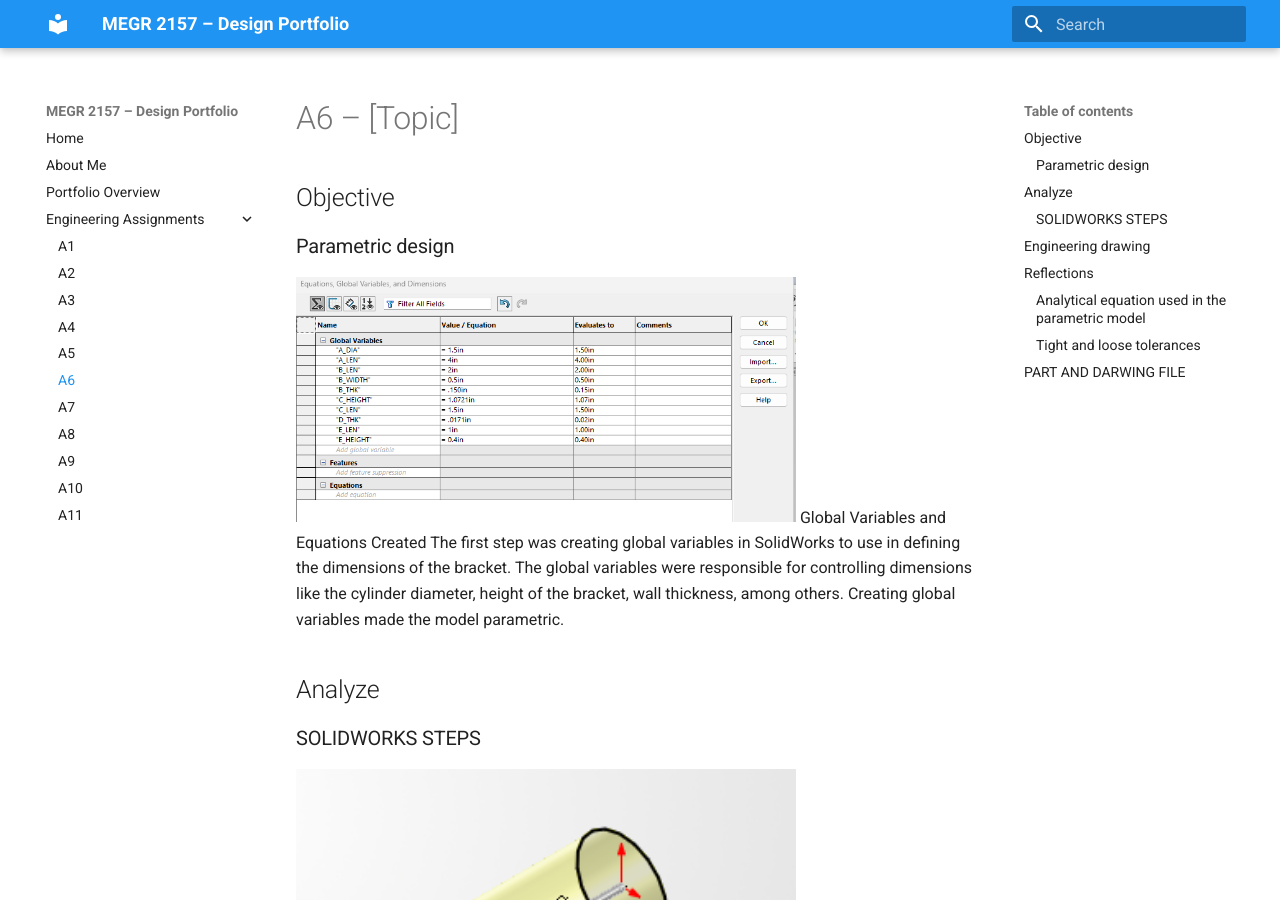
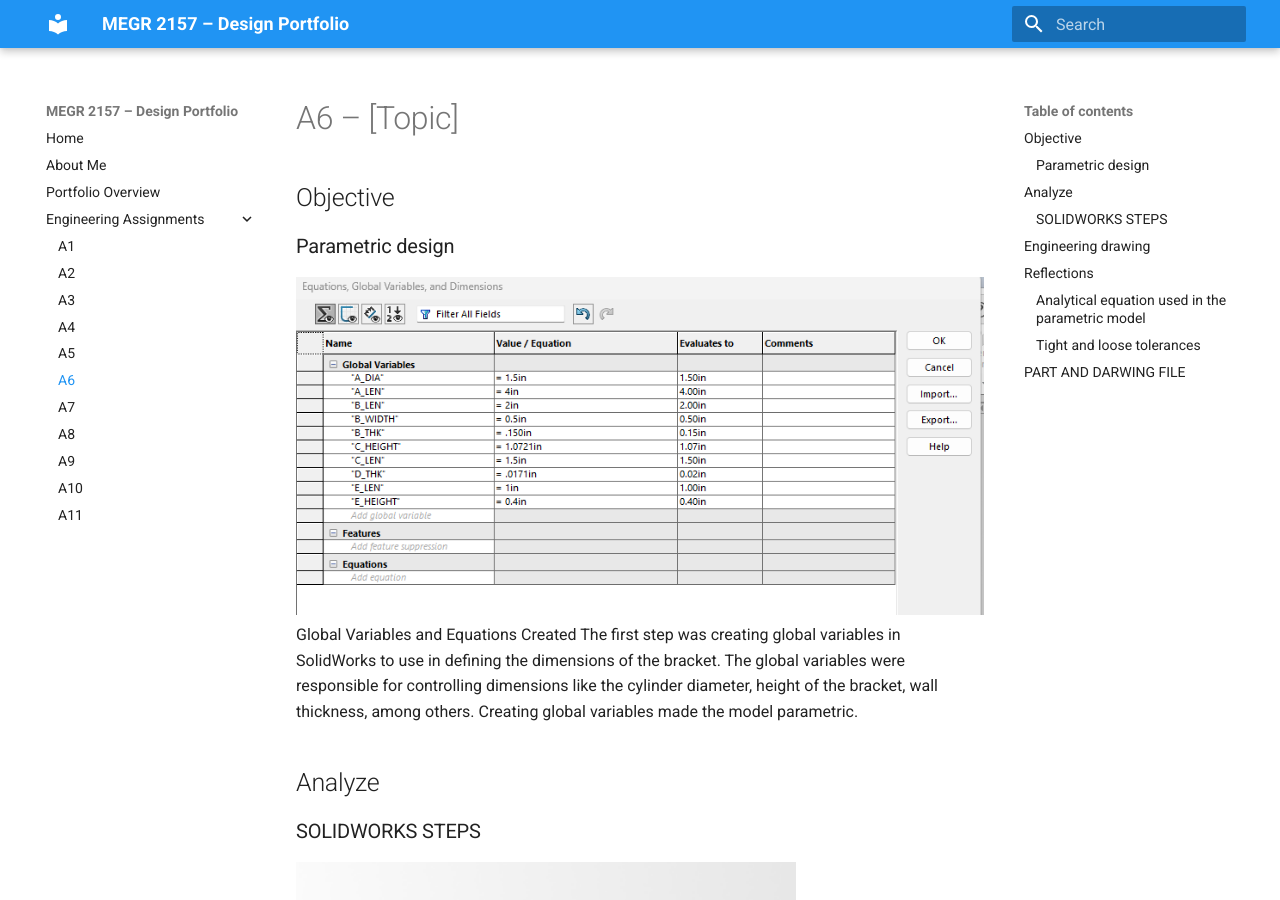
Before and after one commit to ncenatus/design-project-portfolio, an MkDocs documentation site: the page built from docs/assignments/A06/index.md, in a window 1280 px wide and 900 px high. Built offline with MkDocs 1.6.1 and Material for MkDocs 9.7.7, drawn with Linux system fonts in a browser that asks for light colours.

Commit message:
Update index.md

```diff
--- a/docs/assignments/A06/index.md
+++ b/docs/assignments/A06/index.md
@@ -2,7 +2,7 @@
 
 ## Objective
 ### Parametric design
-<img src="C_1.png" width="500">
+<img src="C_1.png" width="800">
 Global Variables and Equations Created
 The first step was creating global variables in SolidWorks to use in defining the dimensions of the bracket. The global variables were responsible for controlling dimensions like the cylinder diameter, height of the bracket, wall thickness, among others. Creating global variables made the model parametric.
 
@@ -19,9 +19,9 @@ I sketched the opening necessary for the bracket to be slid over the rigid T-bea
 I sketched the upper sections of the bracket around the opening. The wall thicknesses, heights, and distances between them were defined using the dimensions obtained during the analysis. The relations and dimensions of the sketch were used to completely describe the geometry, so that if a global variable was changed, all features would stay properly aligned. I reviewed the important dimensions, including cylinder dimensions, wall thicknesses, opening dimensions, and the overall bracket dimensions, to make sure they match the design values.
 
 ## Engineering drawing
-<img src="c_6.png" width="500">
-<img src="C_7.png" width="500">
-<img src="C_8.png" width="500">
+<img src="c_6.png" width="800">
+<img src="C_7.png" width="800">
+<img src="C_8.png" width="800">
 
 A new drawing sheet of SolidWorks was created from the existing bracket model and the right size of the sheet was chosen. The drawings of the front, top and side views were included along with the isometric view of the bracket in order to ease the understanding of its geometry. I increased the scale of the drawing views in order to ensure effective usage of the sheet space while still providing enough space for the dimensions. I used the feature of Smart Dimension in order to provide attention to the most important manufacturing dimensions, which include overall dimensions, wall thickness, dimensions of openings and the diameter of the cylinder. I included engineering tolerances to those dimensions which affect the functionality of the bracket. For example, the dimension of 1.500 in was provided with a tolerance of: 1.500 ± 0.005 in
 I added the required general tolerance information to the title block. Center marks have been added to the circular part and center lines have been added wherever necessary for proper depiction of the cylindrical part. “Multi-Feature Bracket Design,” the title of the drawing, has been added and all other relevant information about the drawing has been added to the title block. An inspection of the drawing has been done to make sure that the dimensions are readable, tolerances are depicted correctly, views are arranged properly, and enough information is present to make the bracket. After verifying dimensions, tolerances, and title block information, the multiview engineering drawing has been finalized.
```
